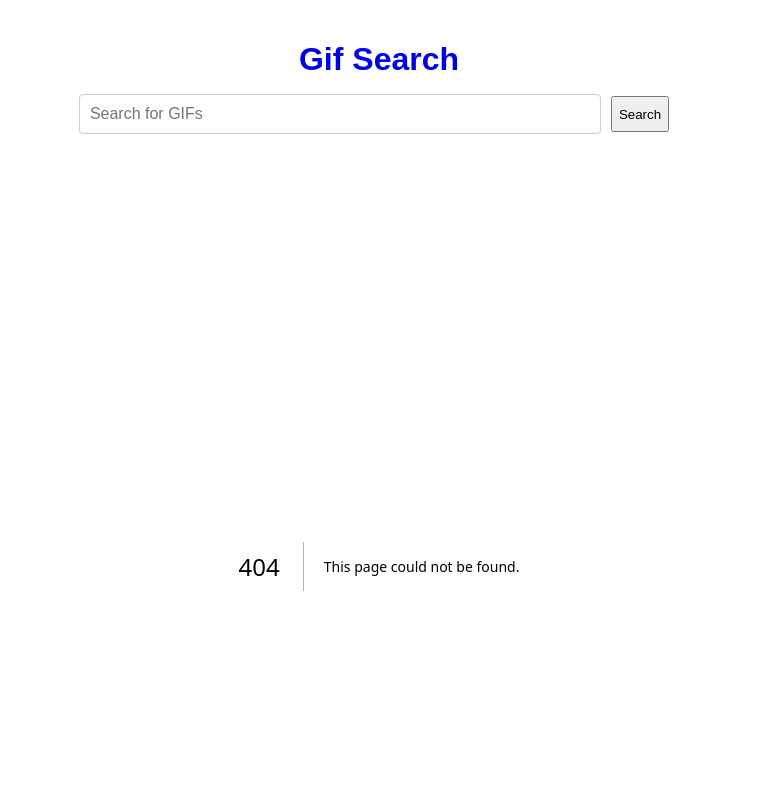
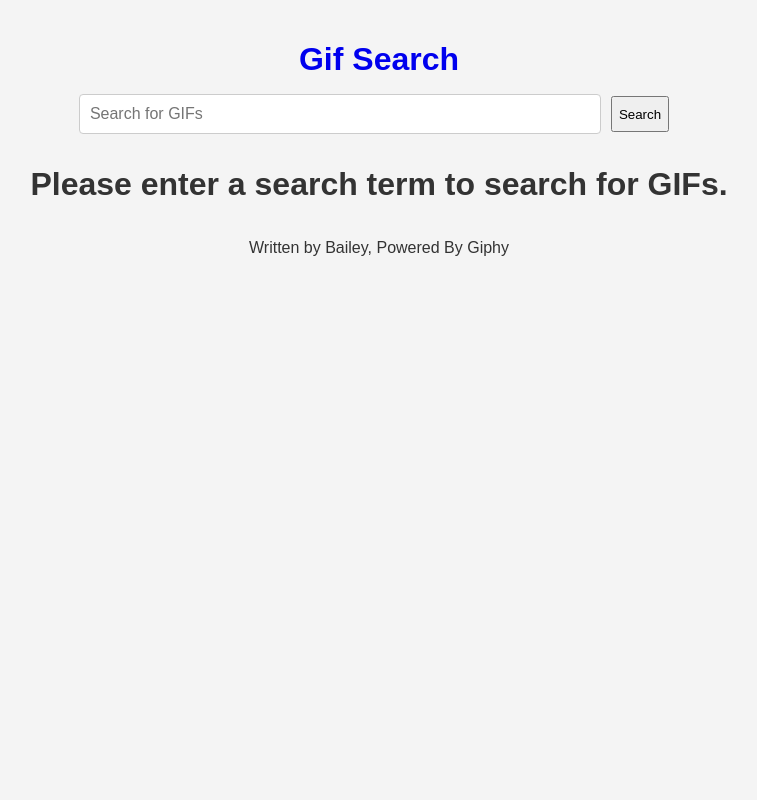
Before and after one commit to baileyhamersly/gif-search, a Next.js app: page /search in a window 1280 px wide. Before the commit this address had no page. Shown: the top 800 px of the page, without its empty margins (261-1018 px from the left). Built offline with nearby package versions, Linux system fonts and the light colour scheme.

Commit message:
Added fallback page for empty search term in url, fixed the scroll appearing in random section, updated readme

```diff
--- a/app/globals.css
+++ b/app/globals.css
@@ -114,9 +114,21 @@ footer {
 }
 
 .random-grid-wrapper {
+  display: flex;
+  justify-content: center;
+  align-items: center;
+  gap: 1rem;
   max-height: 300px;
-  overflow-y: auto;
-  margin-bottom: 40px;
+  padding: 1rem 0;
+  overflow: hidden; /* Hide scrollbars */
+  flex-wrap: nowrap;
+}
+
+.random-grid-wrapper img {
+  max-height: 100%;
+  height: 100%;
+  width: auto;
+  object-fit: contain;
 }
 
 .random-title {
--- a/app/search/[searchTerm]/page.tsx
+++ b/app/search/[searchTerm]/page.tsx
@@ -10,8 +10,8 @@ export default async function SearchPage({ params }: SearchPageProps) {
   try {
     gifs = await fetchGifs(params.searchTerm);
   } catch (err: any) {
+    // Render fallback UI on error
     console.error("Error loading gifs:", err);
-    // You can render a fallback UI if needed
     return (
       <div>
         <h2>Error loading search results</h2>
--- /dev/null
+++ b/app/search/page.tsx
@@ -0,0 +1,5 @@
+export default async function EmptySearchPage() {
+  return (
+    <h2 className="title">Please enter a search term to search for GIFs.</h2>
+  );
+}
```
Also changed, not shown: 1 other file (tests, documents, lock files or other folders).
